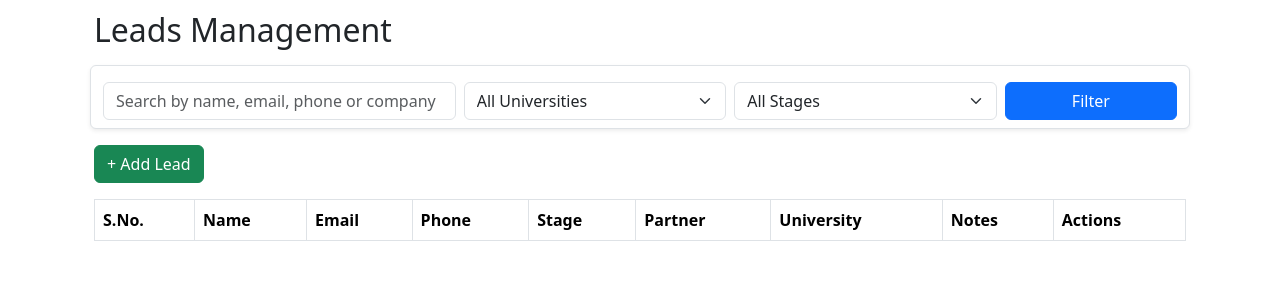
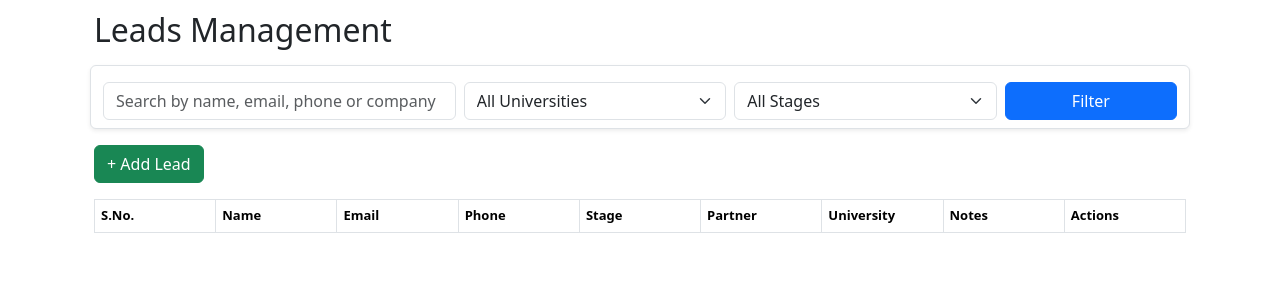
Before and after one commit to harshgul/gng-crm, a Flask app: page /leads in a window 1280 px wide. Shown: the part 251-551 px from the top of the page. Run offline with Flask 3, Linux system fonts and the light colour scheme; the visitor is signed in with stand-in values (Sample User, id 1); data that the repository does not hold is empty; some libraries are stand-ins or nearby versions.

Commit message:
Update leads.html

```diff
--- a/templates/leads.html
+++ b/templates/leads.html
@@ -10,6 +10,26 @@
         position: sticky;
         top: 70px;
         z-index: 1050;
+    }
+
+    /* ✅ NEW: Compact Table Fix */
+    .table td, .table th {
+        white-space: nowrap;
+        font-size: 13px;
+        padding: 6px;
+    }
+
+    .table td:nth-child(2),  /* Name */
+    .table td:nth-child(3),  /* Email */
+    .table td:nth-child(8) { /* Notes */
+        white-space: normal;
+        max-width: 180px;
+        word-wrap: break-word;
+    }
+
+    .table {
+        table-layout: fixed;
+        width: 100%;
     }
 </style>
 
```
